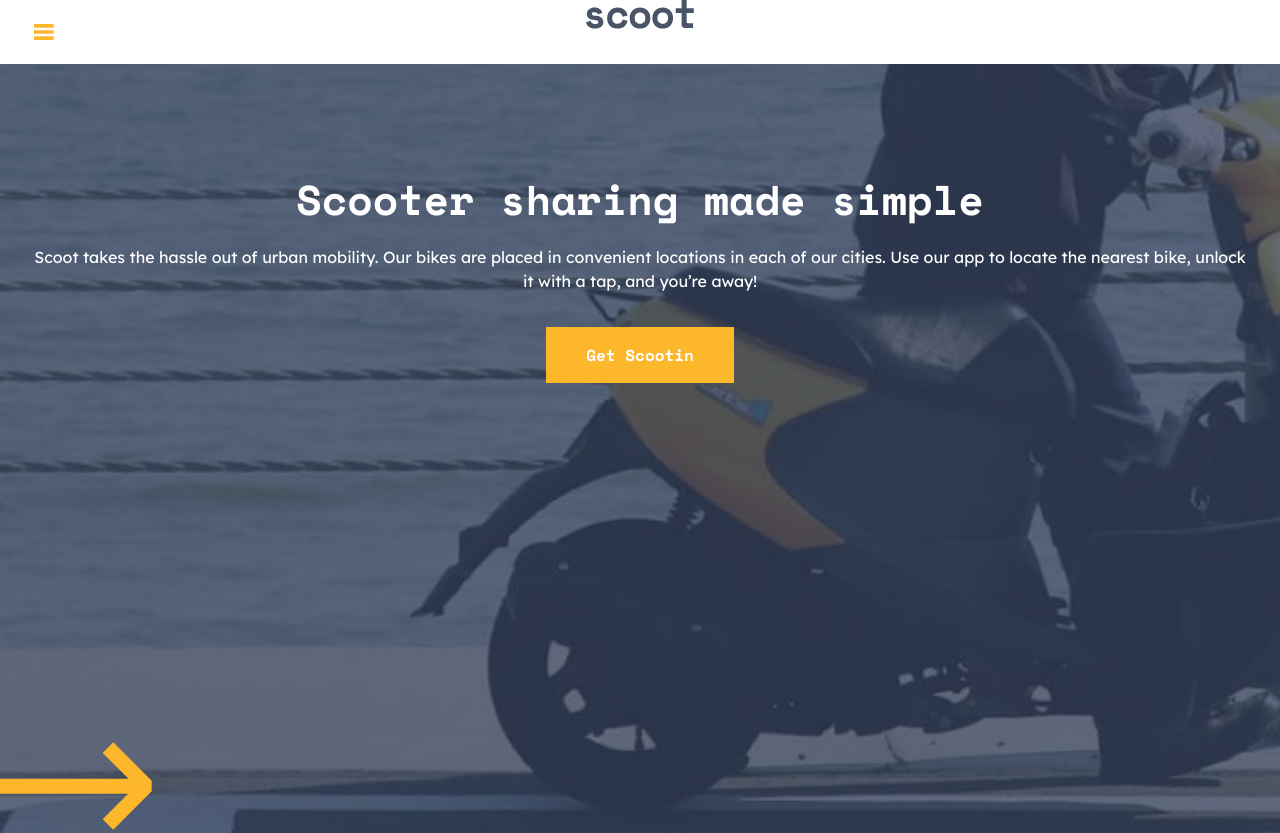
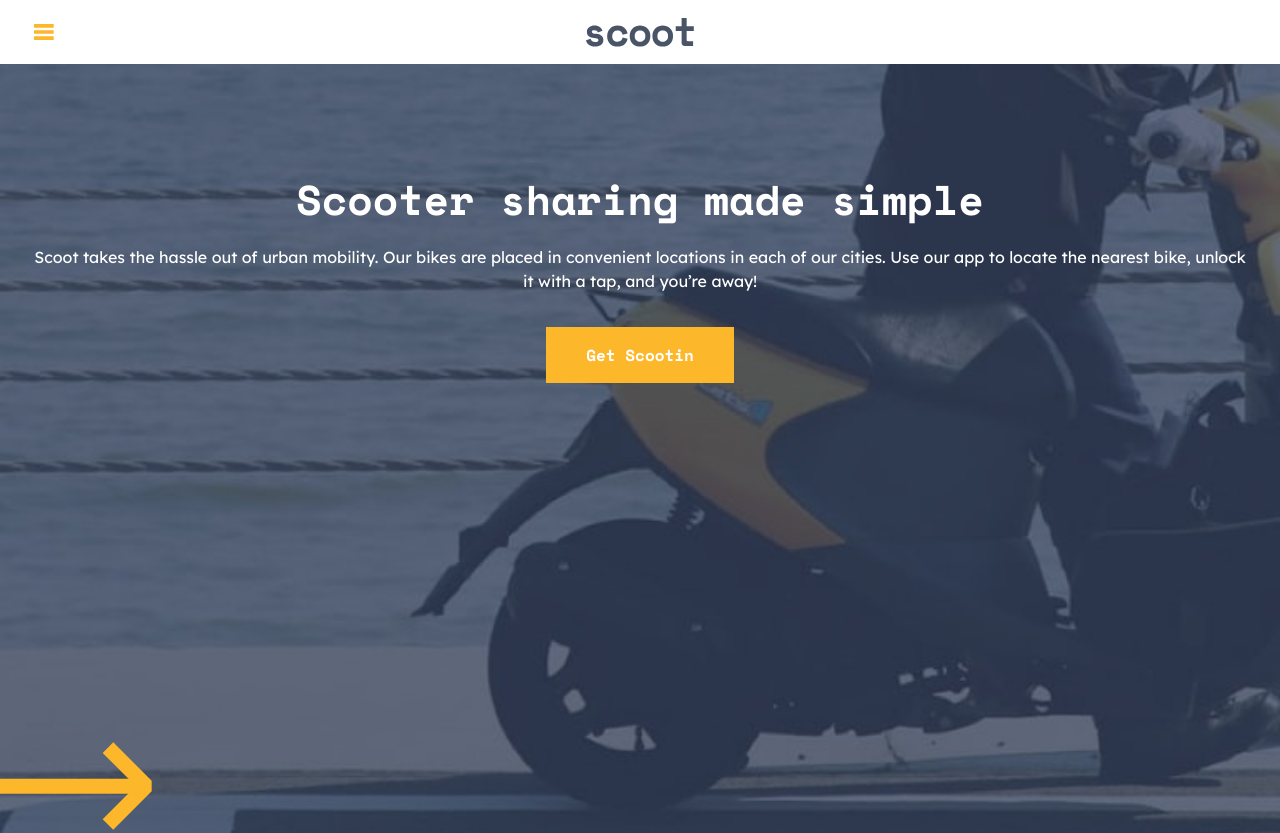
Before and after one commit to diegotorres9/scoot, a plain HTML site: page index.html in a window 1280 px wide. Shown: the top 833 px of the page. Drawn offline with nearby package versions, Linux system fonts and the light colour scheme.

Commit message:
changed the .scoot-logo class to a to center logo in header

```diff
--- a/css/header.css
+++ b/css/header.css
@@ -8,7 +8,7 @@ header
     position: relative;
 }
 
-header .scoot-logo
+header a
 {
     align-self: center;
     justify-self: center;
```
